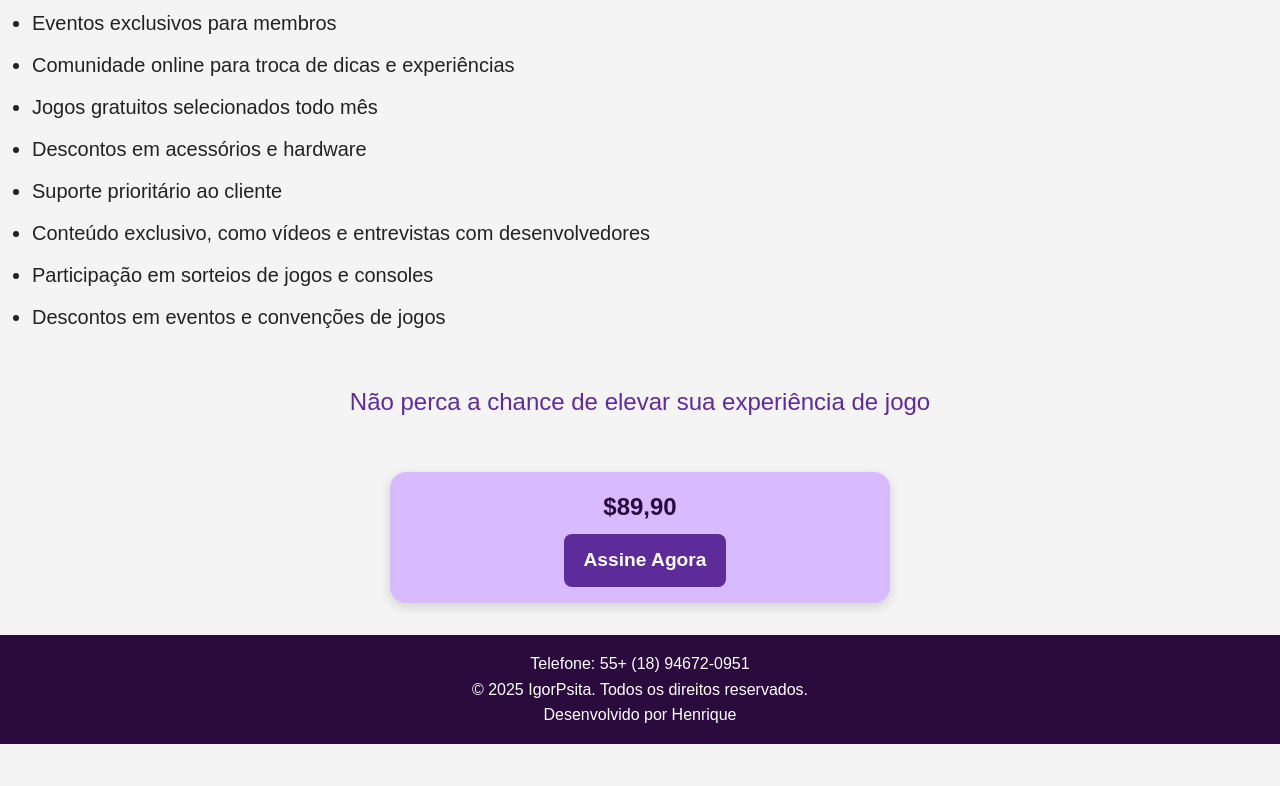
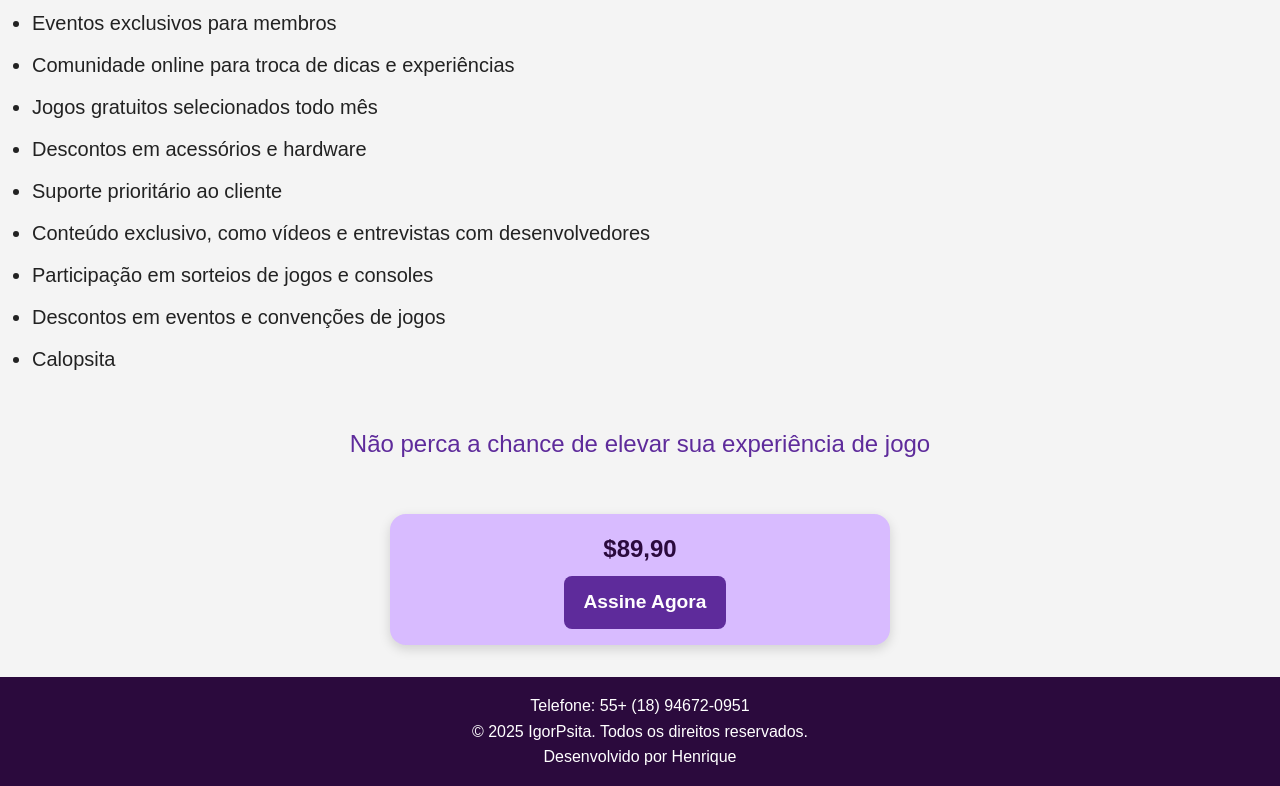
Before and after one commit to Henrique-de-Souza-Figueiredo/site-jogos-virtuais-loja, a plain HTML site: page clubePsita.html in a window 1280 px wide. Shown: the part 909-1695 px from the top of the page. Before the commit the page ends 1653 px from the top, so only its background shows below. Drawn offline with Linux system fonts and the light colour scheme.

Commit message:
Update clubePsita.html

```diff
--- a/clubePsita.html
+++ b/clubePsita.html
@@ -47,6 +47,7 @@
                 <li>Conteúdo exclusivo, como vídeos e entrevistas com desenvolvedores</li>
                 <li>Participação em sorteios de jogos e consoles</li>
                 <li>Descontos em eventos e convenções de jogos</li>
+                <li>Calopsita</li>
             </ul>
             <p class="psitatexto2">Não perca a chance de elevar sua experiência de jogo</p>
         </section>
```
